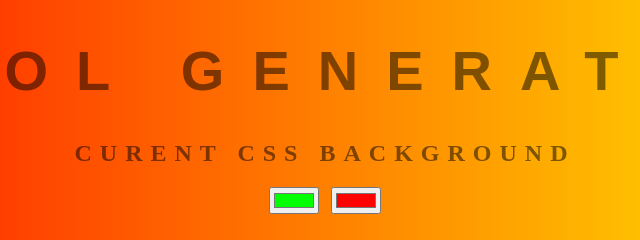
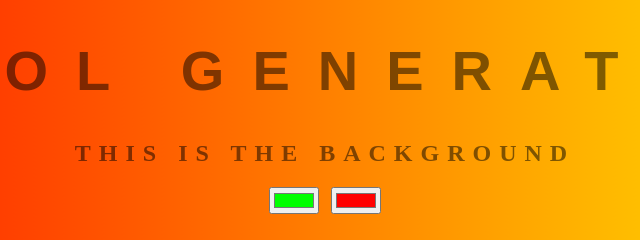
Before and after one commit to BARANLANKA/background-generator, a plain HTML site: page index.html in a window 1280 px wide. Shown: the top 240 px of the page, 315-955 px from the left. Drawn offline with Linux system fonts and the light colour scheme.

Commit message:
changing text

```diff
--- a/index.html
+++ b/index.html
@@ -6,7 +6,7 @@
 </head>
 <body id="gradient">
 	<h1>COOL Generator</h1>
-	<h2>Curent CSS Background</h2>
+	<h2>This is the background</h2>
 	<input class="color1" type="color" name="color1" value="#00FF00">
 	<input class="color2" type="color" name="color2" value="#FF0000">
 	<h3></h3>
```
